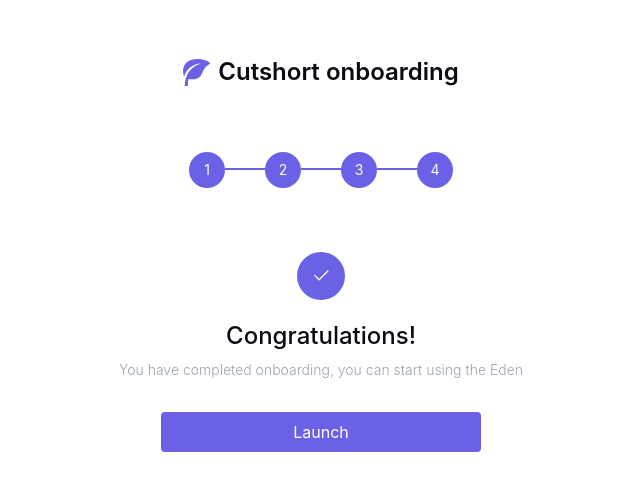
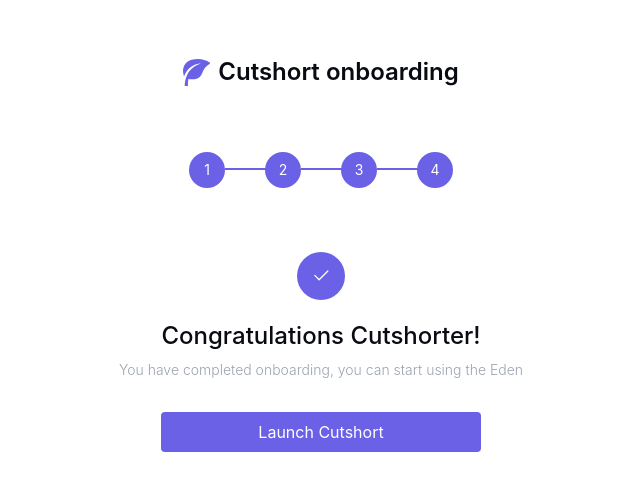
Before and after one commit to Horlawhumy-dev/cutshort-onboarding, a React (Create React App) app: page /complete in a window 1280 px wide. Shown: the top 490 px of the page, without its empty margins (319-959 px from the left). Built offline with nearby package versions, Linux system fonts and the light colour scheme.

Commit message:
refactored a heading

```diff
--- a/src/pages/complete.jsx
+++ b/src/pages/complete.jsx
@@ -9,12 +9,12 @@
         <CheckComplete />
       </div>
       <p className="mt-5 text-lg font-medium lg:text-2xl text-text-black">
-        Congratulations!
+        Congratulations Cutshorter!
       </p>
       <p className="mt-2 text-xs lg:text-sm font-light text-gray-400">
         You have completed onboarding, you can start using the Eden
       </p>
-      <NextButton tag="Launch" link="/" />
+      <NextButton tag="Launch Cutshort" link="/" />
     </div>
   );
 }
```
